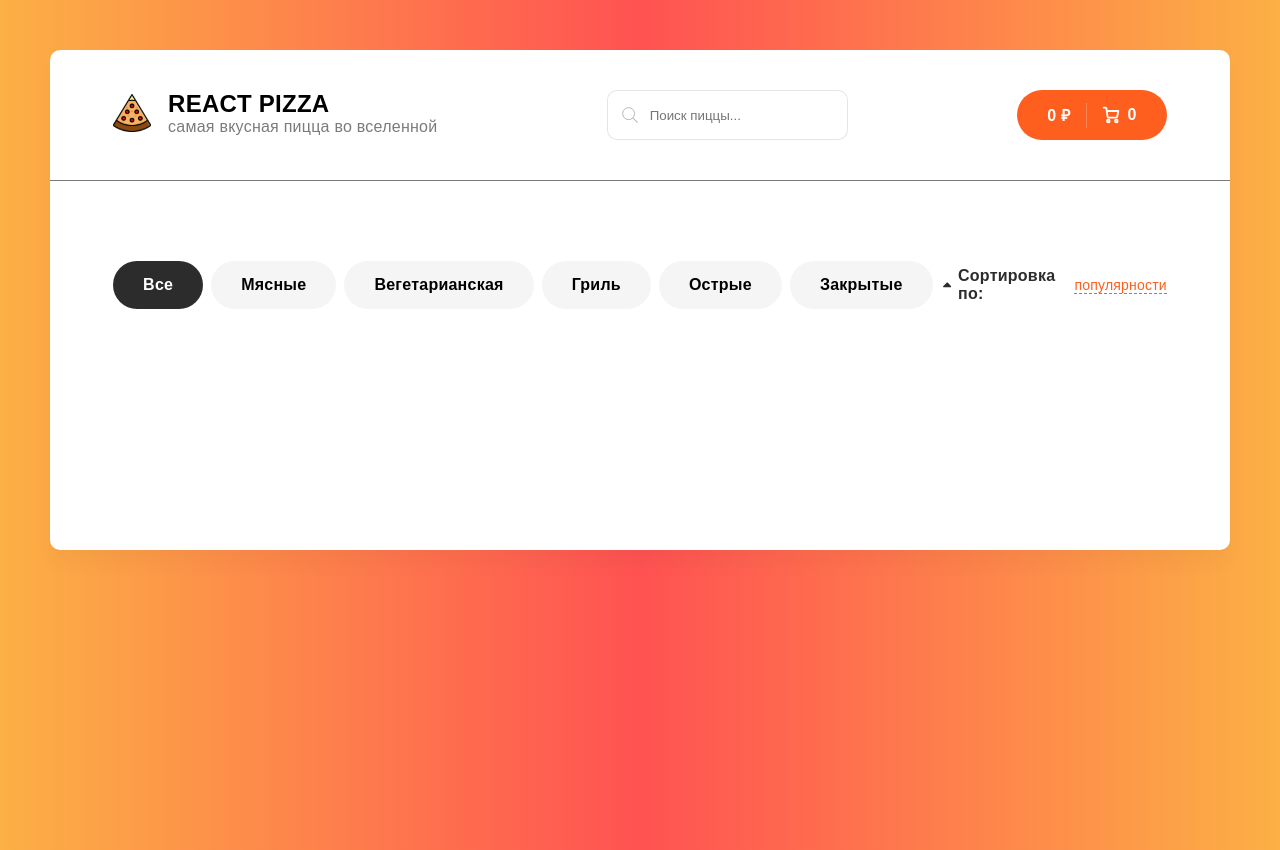
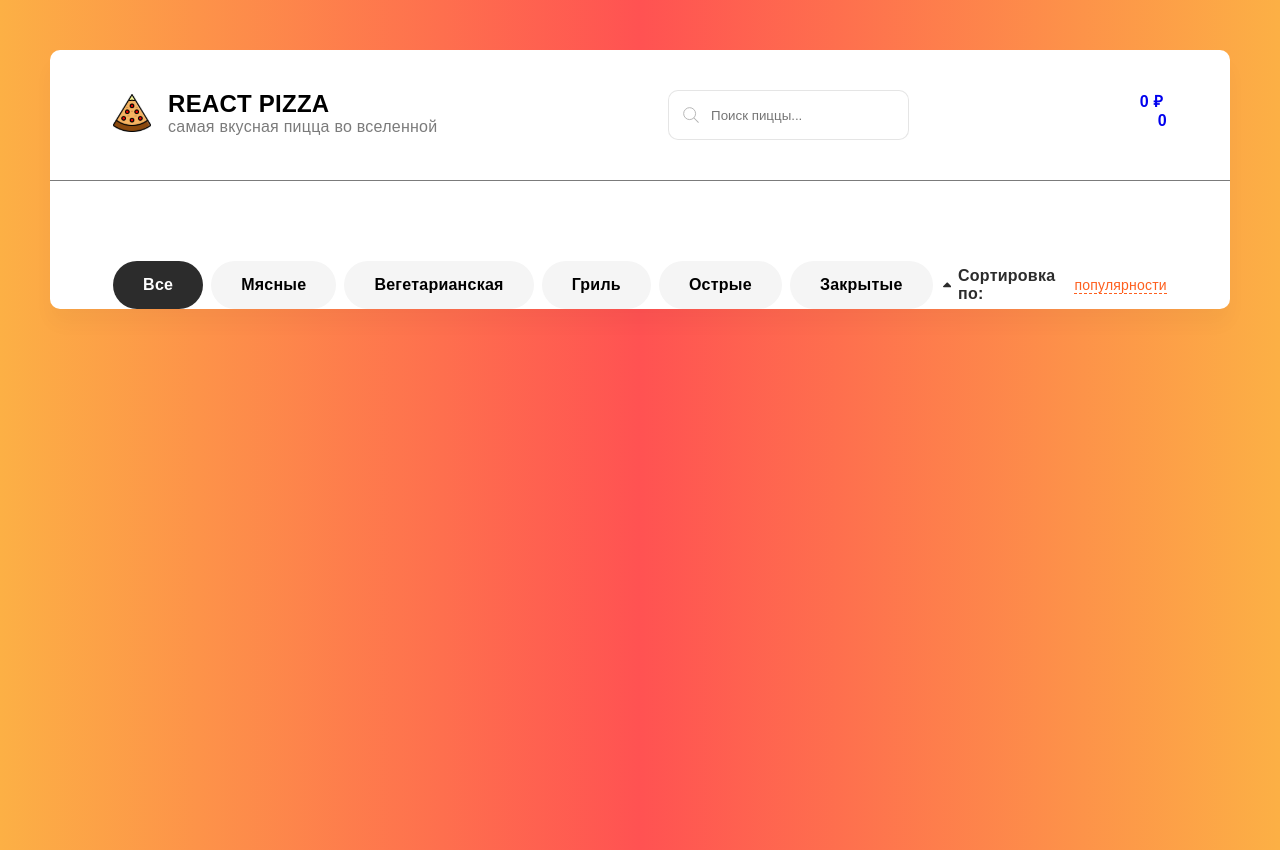
Before and after one commit to SpauN1/react-pizza, a React (Create React App) app: page / in a window 1280 px wide. Built offline with nearby package versions, Linux system fonts and the light colour scheme.

Commit message:
add button styles

```diff
--- a/src/style/button.scss
+++ b/src/style/button.scss
@@ -1,17 +1,19 @@
 @import './variables.scss';
 
-.header__basket {
-  display: flex;
-  width: 150px;
-  height: 50px;
-  border-radius: 30px;
-  background: #fe5f1e;
-
-  &-button {
+.button {
   display: flex;
   align-items: center;
-    margin: 0 auto;
-    padding: 15px 25px;
+  border-radius: 30px;
+  background: $primaryColor;
+  padding: 15px 23px;
+
+  &__header {
+    span {
+      color: $whiteColor;
+    }
+
+    img {
+      margin-right: 8px;
     }
 
     &-delimiter {
@@ -20,12 +22,17 @@
       height: 25px;
       background: rgba(255, 255, 255, 0.25);
     }
-
-  span {
-    color: $whiteColor;
   }
 
-  img {
+  &__pizza {
+    border: 1px solid $primaryColor;
+    background: #fff;
+    &-icon {
       margin-right: 8px;
     }
+    &-text {
+      color: $primaryColor;
+      font-size: 16px;
     }
+  }
+}
--- a/src/style/style.scss
+++ b/src/style/style.scss
@@ -13,7 +13,6 @@ body {
 
 .wrapper {
   margin: 50px auto;
-  height: 500px;
   background-color: $whiteColor;
   max-width: 1400px;
   width: calc(100vw - 100px);
```
Lines whose indentation alone changed are shown as unchanged.
